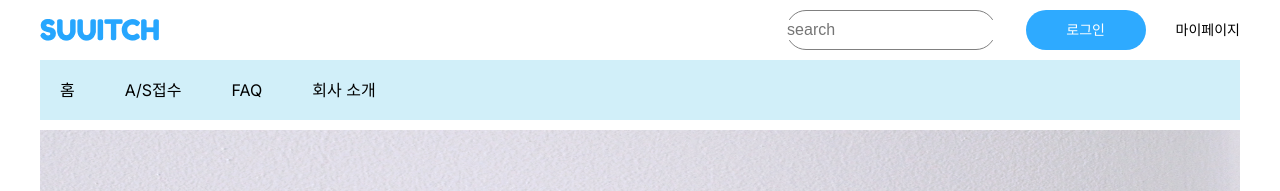
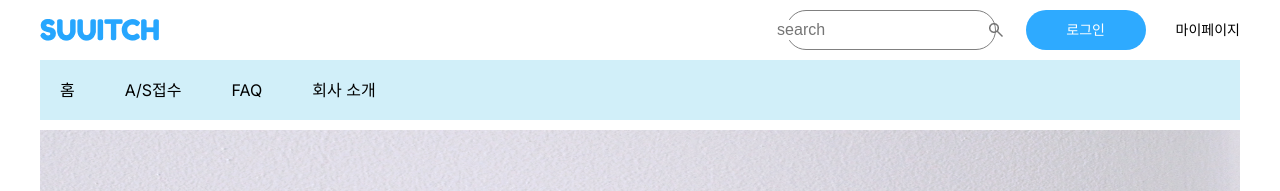
Before and after one commit to mewjeans/lasuri, a React (Create React App) app: page / in a window 1280 px wide. Shown: the top 191 px of the page. Built offline with nearby package versions, Linux system fonts and the light colour scheme.

Commit message:
style: import search icon to header

```diff
--- a/src/components/shared/SearchBar.jsx
+++ b/src/components/shared/SearchBar.jsx
@@ -5,6 +5,7 @@ import Fonts from '../../styles/fonts';
 import Colors from '../../styles/colors';
 import Paths from '../../constant/path';
 import mainLogo from '../../assets/main-logo.png';
+import searchIcon from '../../assets/search-icon.png';
 
 function SearchBar() {
 
@@ -18,6 +19,7 @@ function SearchBar() {
                 />
 
             </div>
+            <img src={searchIcon} alt='search-icon' />
         </SearchbarContainer>
     );
 }
```
